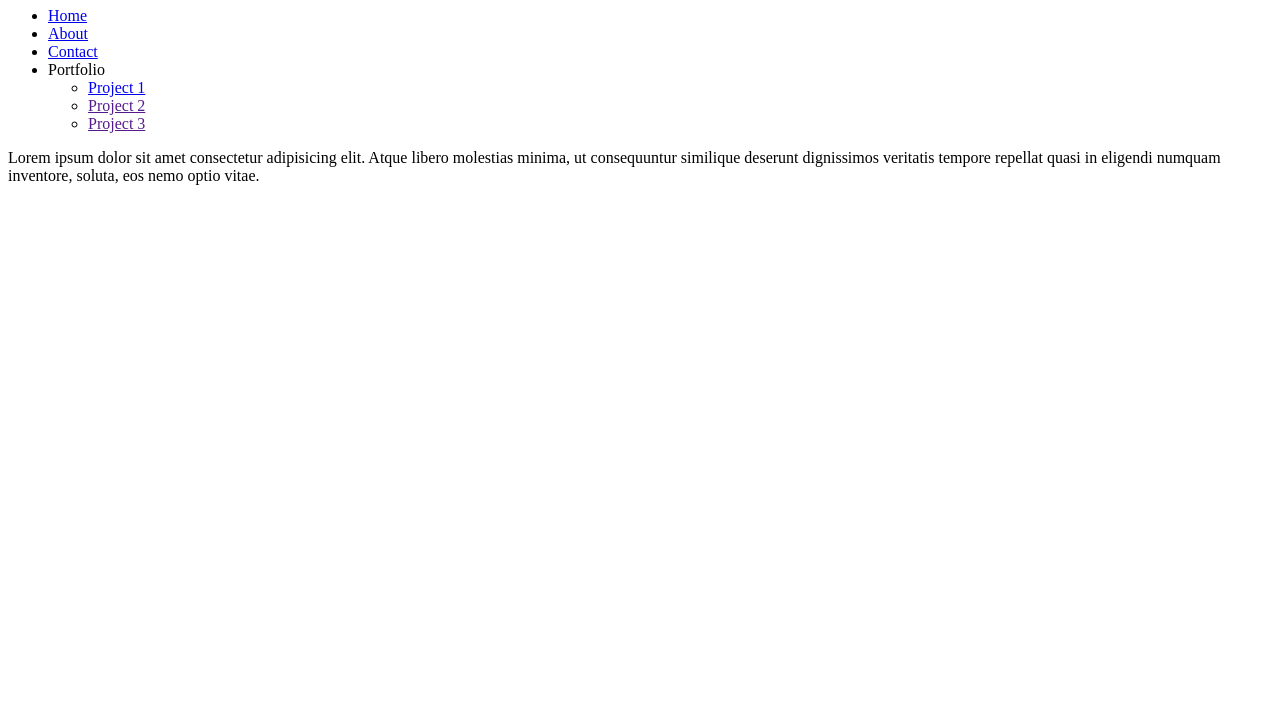
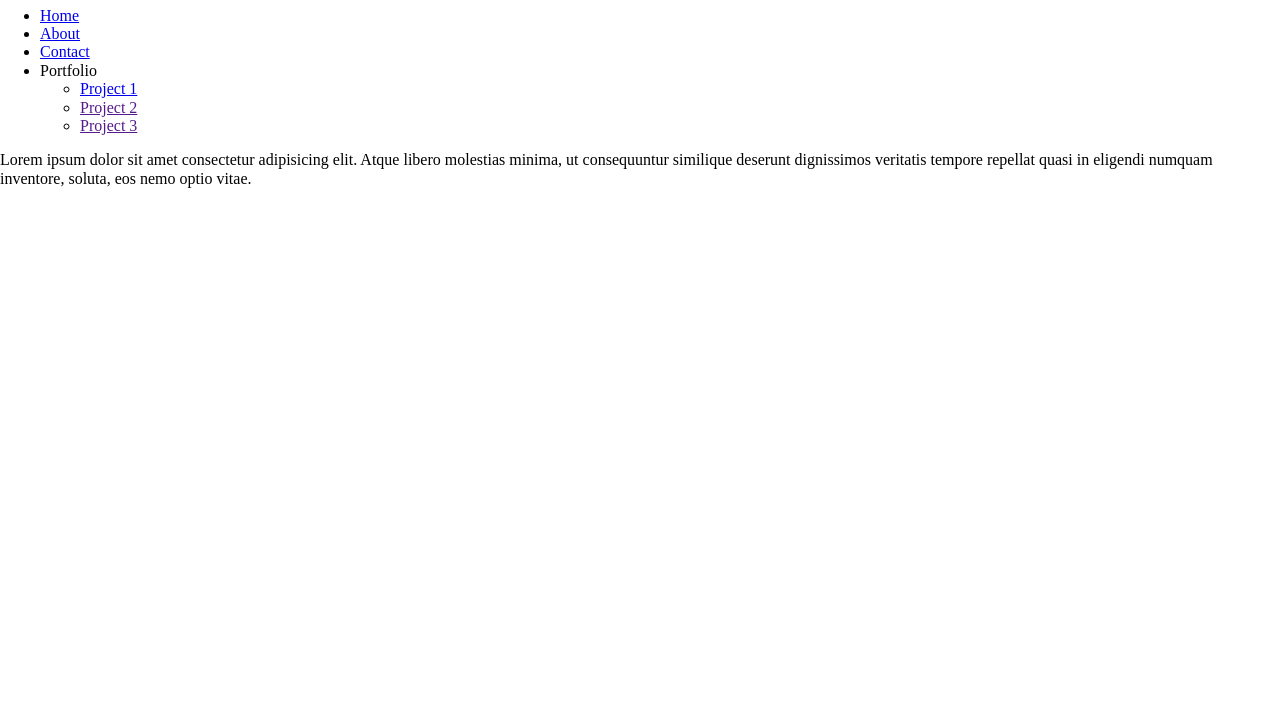
Before and after one commit to HunterHodge/SavvyCodersInitialProject, a website: page About/index.html in a window 1280 px wide. Shown: the part 73-800 px from the top of the page. Drawn offline with nearby package versions, Linux system fonts and the light colour scheme.

Commit message:
Add normalize to navigable pages

```diff
--- a/About/index.html
+++ b/About/index.html
@@ -4,6 +4,7 @@
     <meta charset="UTF-8" />
     <meta name="viewport" content="width=device-width, initial-scale=1.0" />
     <meta http-equiv="X-UA-Compatible" content="ie=edge" />
+    <link rel="stylesheet" href="https://cdnjs.cloudflare.com/ajax/libs/normalize/8.0.1/normalize.min.css">
     <title>About me</title>
   </head>
   <body>
```
Also changed, not shown: Contact/index.html (+1 -0 lines), Projects/index.html (+1 -0 lines), index.html (+1 -0 lines).
